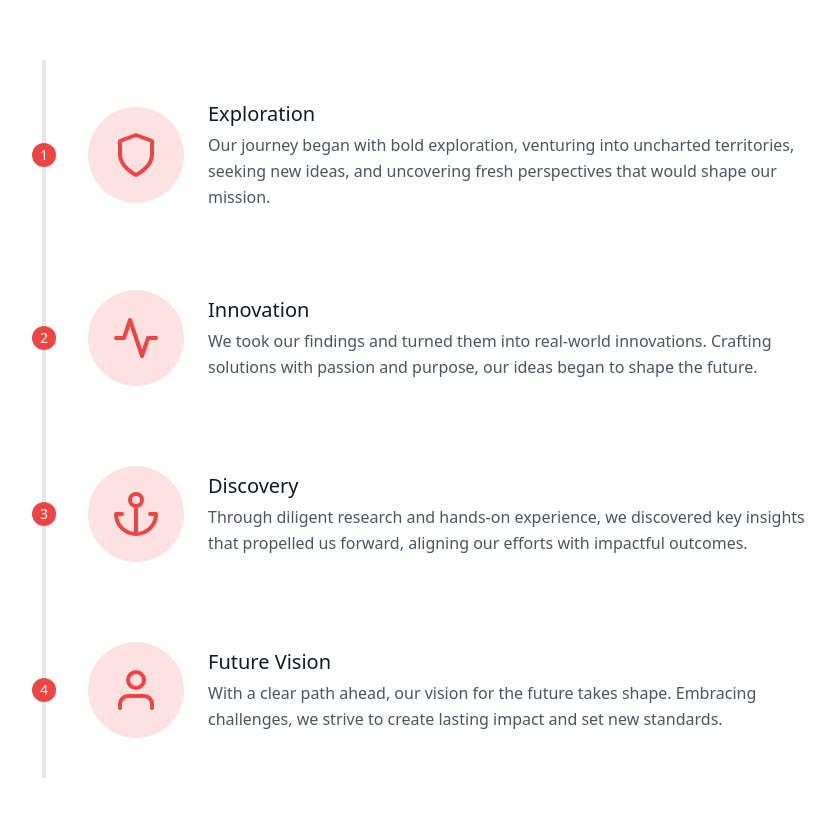
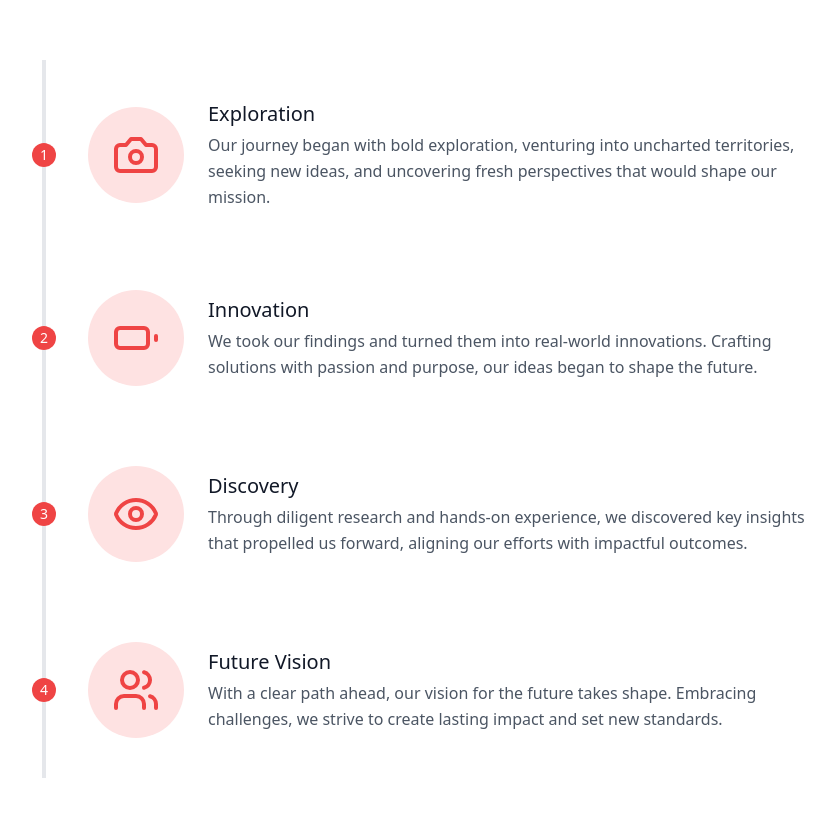
Before and after one commit to mytvDor/Camera, a React (Vite) app: page / in a window 1280 px wide. Shown: the part 1220-2037 px from the top of the page, without its empty margins (208-1043 px from the left). Built offline with nearby package versions, Linux system fonts and the light colour scheme.

Commit message:
min changes

```diff
--- a/src/Pages/MHome.tsx
+++ b/src/Pages/MHome.tsx
@@ -1,4 +1,5 @@
 import { Link } from "react-router-dom"
+import { Camera, Battery, Eye, Users } from 'lucide-react'
 export default function MHome() {
 
   return (
@@ -135,11 +136,9 @@ export default function MHome() {
 </section>
 
 
-
-
+{/* here */}
 <section className="text-gray-600 body-font">
       <div className="container px-5 py-24 mx-auto flex flex-wrap">
-
         {/* Step 1 */}
         <div className="flex relative pt-10 pb-20 sm:items-center md:w-2/3 mx-auto">
           <div className="h-full w-6 absolute inset-0 flex items-center justify-center">
@@ -148,13 +147,13 @@ export default function MHome() {
           <div className="flex-shrink-0 w-6 h-6 rounded-full mt-10 sm:mt-0 inline-flex items-center justify-center bg-red-500 text-white relative z-10 title-font font-medium text-sm">1</div>
           <div className="flex-grow md:pl-8 pl-6 flex sm:items-center items-start flex-col sm:flex-row">
             <div className="flex-shrink-0 w-24 h-24 bg-red-100 text-red-500 rounded-full inline-flex items-center justify-center">
-          <svg fill="none" stroke="currentColor" strokeLinecap="round" strokeLinejoin="round" strokeWidth="2" className="w-12 h-12" viewBox="0 0 24 24">
-            <path d="M12 22s8-4 8-10V5l-8-3-8 3v7c0 6 8 10 8 10z"></path>
-          </svg>
+              <Camera className="w-12 h-12" />
             </div>
             <div className="flex-grow sm:pl-6 mt-6 sm:mt-0">
               <h2 className="font-medium title-font text-gray-900 mb-1 text-xl">Exploration</h2>
-          <p className="leading-relaxed">Our journey began with bold exploration, venturing into uncharted territories, seeking new ideas, and uncovering fresh perspectives that would shape our mission.</p>
+              <p className="leading-relaxed">
+                Our journey began with bold exploration, venturing into uncharted territories, seeking new ideas, and uncovering fresh perspectives that would shape our mission.
+              </p>
             </div>
           </div>
         </div>
@@ -167,13 +166,13 @@ export default function MHome() {
           <div className="flex-shrink-0 w-6 h-6 rounded-full mt-10 sm:mt-0 inline-flex items-center justify-center bg-red-500 text-white relative z-10 title-font font-medium text-sm">2</div>
           <div className="flex-grow md:pl-8 pl-6 flex sm:items-center items-start flex-col sm:flex-row">
             <div className="flex-shrink-0 w-24 h-24 bg-red-100 text-red-500 rounded-full inline-flex items-center justify-center">
-          <svg fill="none" stroke="currentColor" strokeLinecap="round" strokeLinejoin="round" strokeWidth="2" className="w-12 h-12" viewBox="0 0 24 24">
-            <path d="M22 12h-4l-3 9L9 3l-3 9H2"></path>
-          </svg>
+              <Battery className="w-12 h-12" />
             </div>
             <div className="flex-grow sm:pl-6 mt-6 sm:mt-0">
               <h2 className="font-medium title-font text-gray-900 mb-1 text-xl">Innovation</h2>
-          <p className="leading-relaxed">We took our findings and turned them into real-world innovations. Crafting solutions with passion and purpose, our ideas began to shape the future.</p>
+              <p className="leading-relaxed">
+                We took our findings and turned them into real-world innovations. Crafting solutions with passion and purpose, our ideas began to shape the future.
+              </p>
             </div>
           </div>
         </div>
@@ -186,14 +185,13 @@ export default function MHome() {
           <div className="flex-shrink-0 w-6 h-6 rounded-full mt-10 sm:mt-0 inline-flex items-center justify-center bg-red-500 text-white relative z-10 title-font font-medium text-sm">3</div>
           <div className="flex-grow md:pl-8 pl-6 flex sm:items-center items-start flex-col sm:flex-row">
             <div className="flex-shrink-0 w-24 h-24 bg-red-100 text-red-500 rounded-full inline-flex items-center justify-center">
-          <svg fill="none" stroke="currentColor" strokeLinecap="round" strokeLinejoin="round" strokeWidth="2" className="w-12 h-12" viewBox="0 0 24 24">
-            <circle cx="12" cy="5" r="3"></circle>
-            <path d="M12 22V8M5 12H2a10 10 0 0020 0h-3"></path>
-          </svg>
+              <Eye className="w-12 h-12" />
             </div>
             <div className="flex-grow sm:pl-6 mt-6 sm:mt-0">
               <h2 className="font-medium title-font text-gray-900 mb-1 text-xl">Discovery</h2>
-          <p className="leading-relaxed">Through diligent research and hands-on experience, we discovered key insights that propelled us forward, aligning our efforts with impactful outcomes.</p>
+              <p className="leading-relaxed">
+                Through diligent research and hands-on experience, we discovered key insights that propelled us forward, aligning our efforts with impactful outcomes.
+              </p>
             </div>
           </div>
         </div>
@@ -206,23 +204,21 @@ export default function MHome() {
           <div className="flex-shrink-0 w-6 h-6 rounded-full mt-10 sm:mt-0 inline-flex items-center justify-center bg-red-500 text-white relative z-10 title-font font-medium text-sm">4</div>
           <div className="flex-grow md:pl-8 pl-6 flex sm:items-center items-start flex-col sm:flex-row">
             <div className="flex-shrink-0 w-24 h-24 bg-red-100 text-red-500 rounded-full inline-flex items-center justify-center">
-          <svg fill="none" stroke="currentColor" strokeLinecap="round" strokeLinejoin="round" strokeWidth="2" className="w-12 h-12" viewBox="0 0 24 24">
-            <path d="M20 21v-2a4 4 0 00-4-4H8a4 4 0 00-4 4v2"></path>
-            <circle cx="12" cy="7" r="4"></circle>
-          </svg>
+              <Users className="w-12 h-12" />
             </div>
             <div className="flex-grow sm:pl-6 mt-6 sm:mt-0">
               <h2 className="font-medium title-font text-gray-900 mb-1 text-xl">Future Vision</h2>
-          <p className="leading-relaxed">With a clear path ahead, our vision for the future takes shape. Embracing challenges, we strive to create lasting impact and set new standards.</p>
+              <p className="leading-relaxed">
+                With a clear path ahead, our vision for the future takes shape. Embracing challenges, we strive to create lasting impact and set new standards.
+              </p>
             </div>
           </div>
         </div>
 
+        {/* Company Profile */}
+
       </div>
     </section>
-
-
-
 
 <section className="text-gray-600  body-font">
   <div className="container px-5 py-24 mx-auto">
```
Lines whose indentation alone changed are shown as unchanged.
